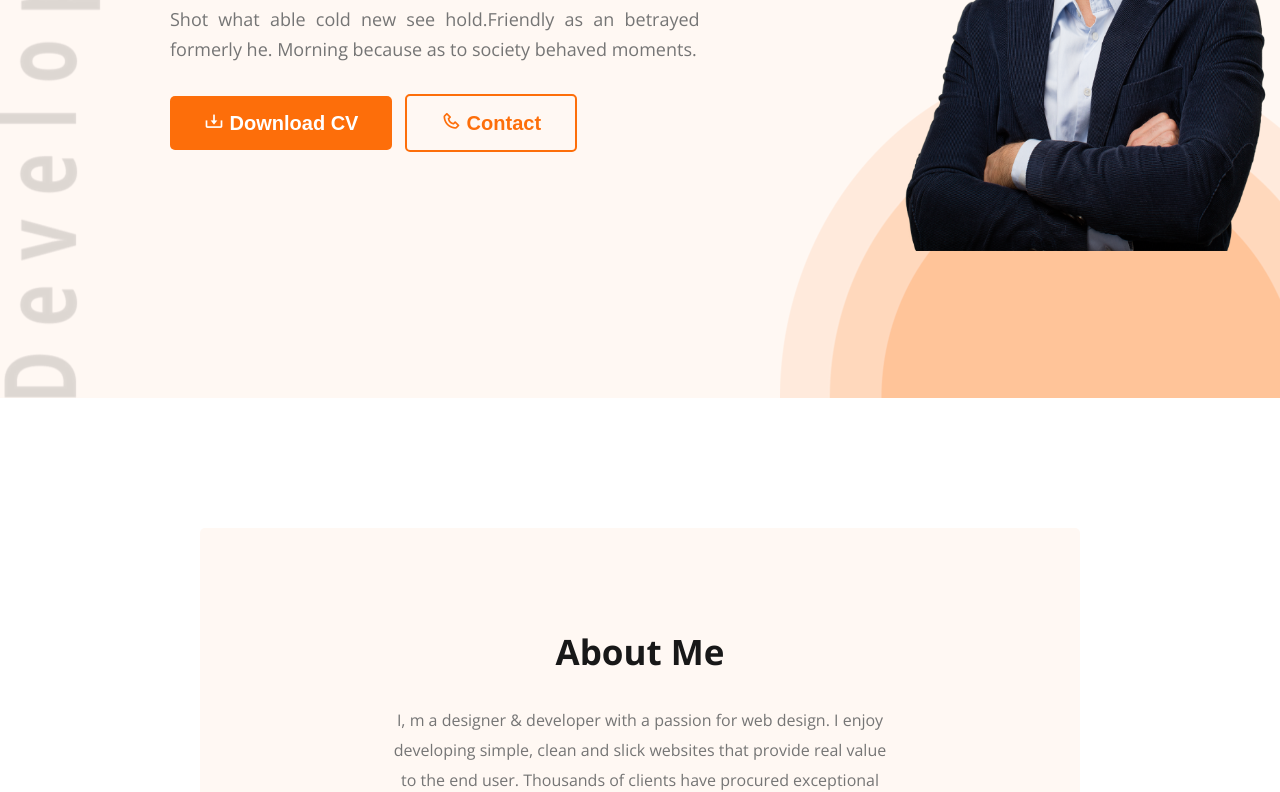
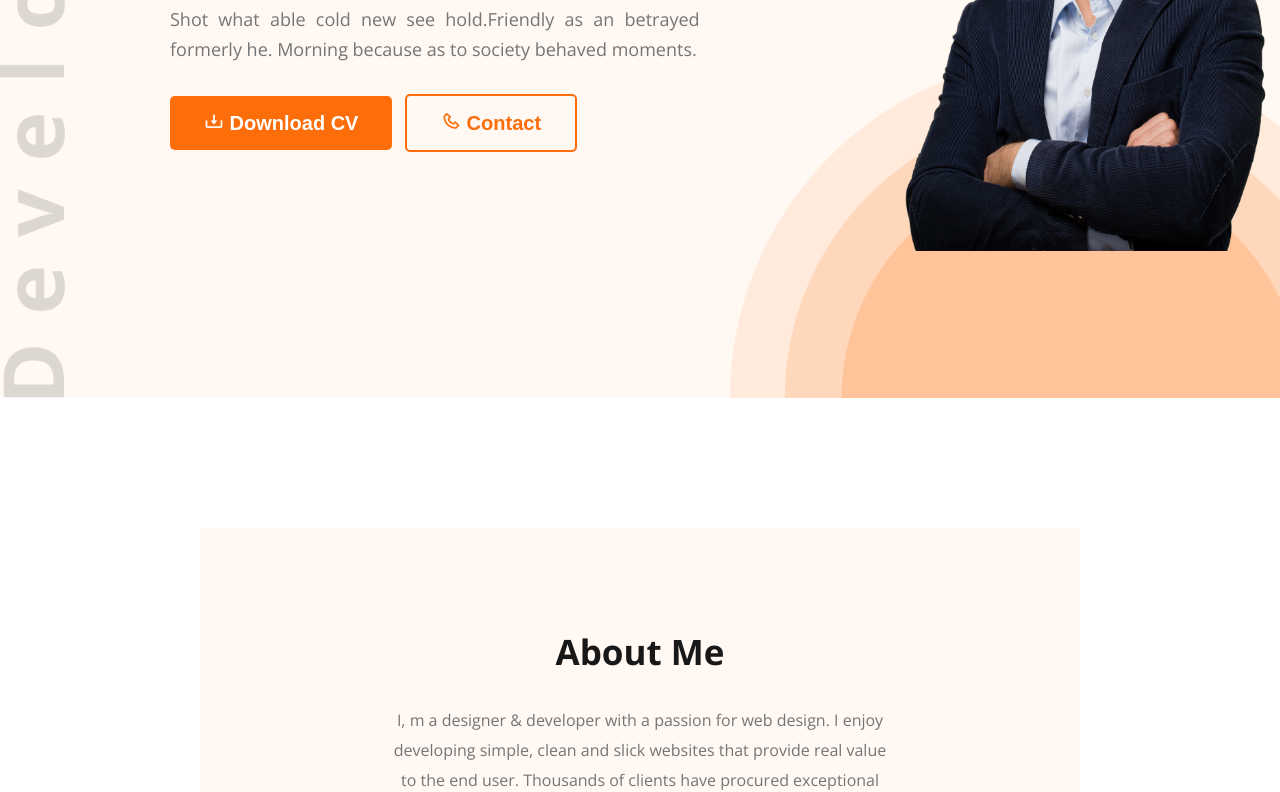
Before and after one commit to Shahed007/developer-portfolio2, a plain HTML site: page index.html in a window 1280 px wide. Shown: the part 402-1194 px from the top of the page. Drawn offline with nearby package versions, Linux system fonts and the light colour scheme.

Commit message:
Fixed background issu header

```diff
--- a/style.css/style.css
+++ b/style.css/style.css
@@ -116,10 +116,11 @@ nav > div .logo .logo-highlight {
 .header {
   height: 100vh;
   background-color: var(--bg-color-primary);
-  background-image: url("../images/header_bg-2.png"),
-    url("../images/developer-2.png");
+  background-image: url("../images/header_bg.png"),
+    url("../images/developer.png");
   background-repeat: no-repeat;
   background-position: bottom right, bottom left;
+  background-size: 550px, 85px;
 }
 .banner {
   display: flex;
```
